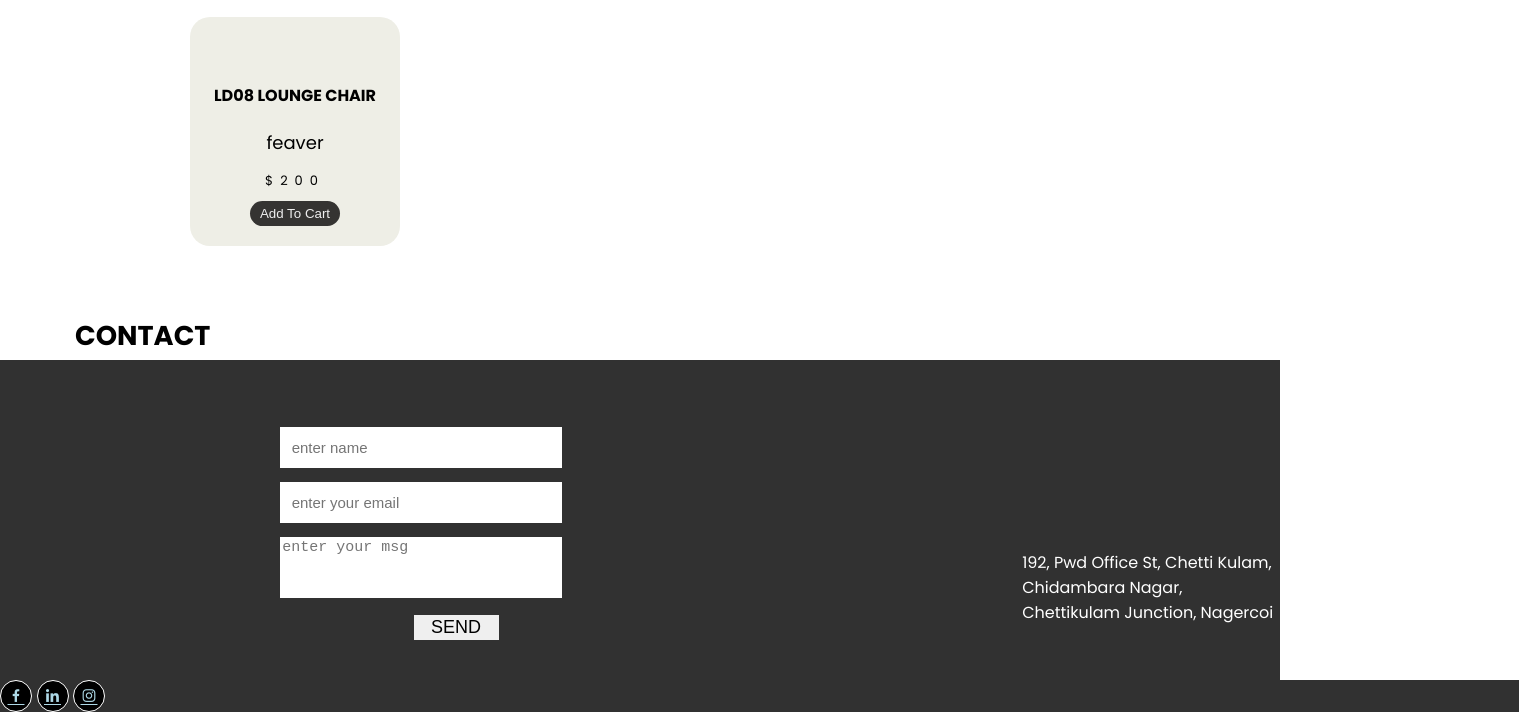
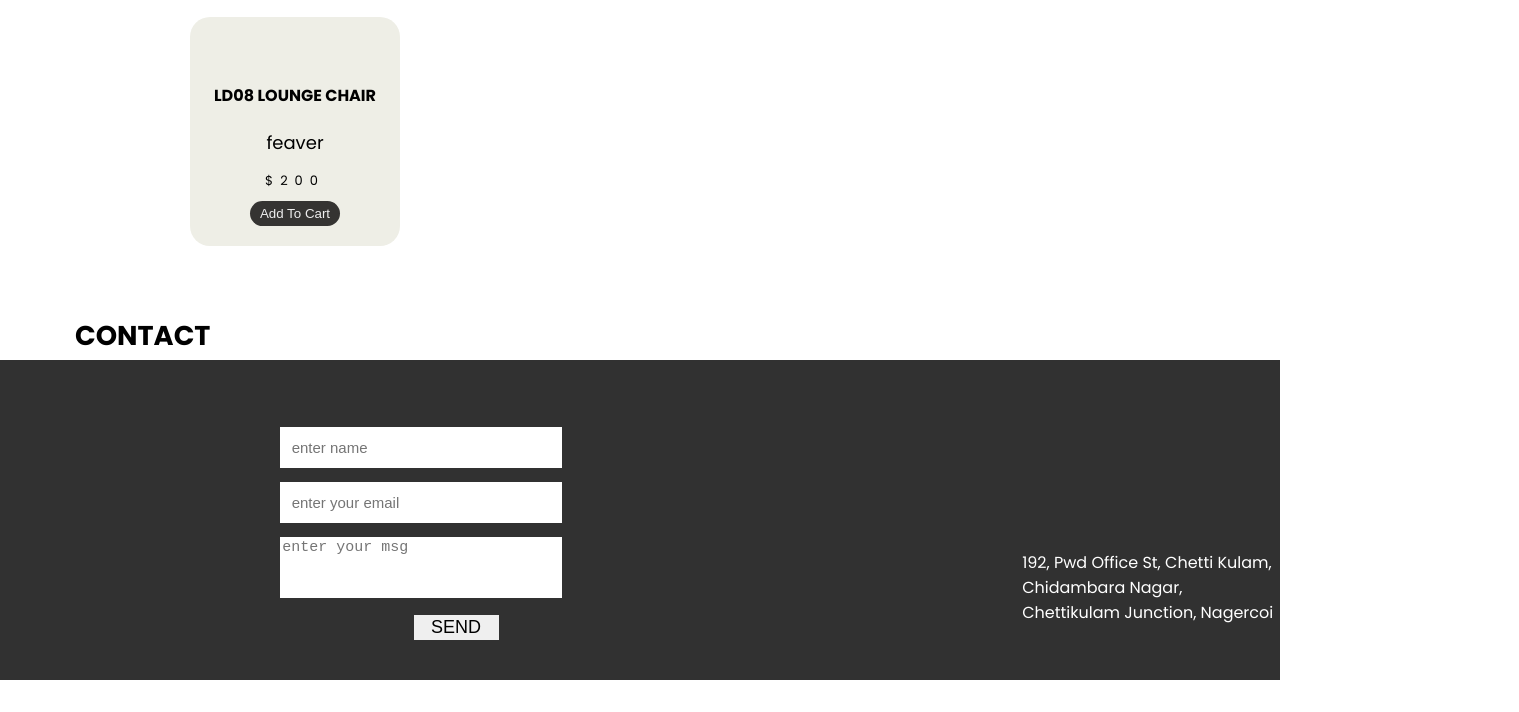
Before and after one commit to Thanesh177/ANU-Medicals, a website: page index.html in a window 1280 px wide. Shown: the part 1256-1968 px from the top of the page, 1519 px wide, since content can reach past the window. After the commit the page ends 1936 px from the top, so only its background shows below. Drawn offline with nearby package versions, Linux system fonts and the light colour scheme.

Commit message:
Update index.html

```diff
--- a/index.html
+++ b/index.html
@@ -81,11 +81,7 @@
 
     </section>
 
-    <div class="oi">
-        <a  href="https://www.facebook.com/profile.php?id=100009152678676" <i class='bx bxl-facebook'></i></a>
-        <a href="https://www.linkedin.com/in/ntthanesh/>"<i class='bx bxl-linkedin'></i></a>
-        <a href="https://www.instagram.com/thaneshnt/>"<i class='bx bxl-instagram' ></i></a>
-    </div>
+
 
     <div id="checkoutModal" class="modal">
     <div class="modal-content">
```
